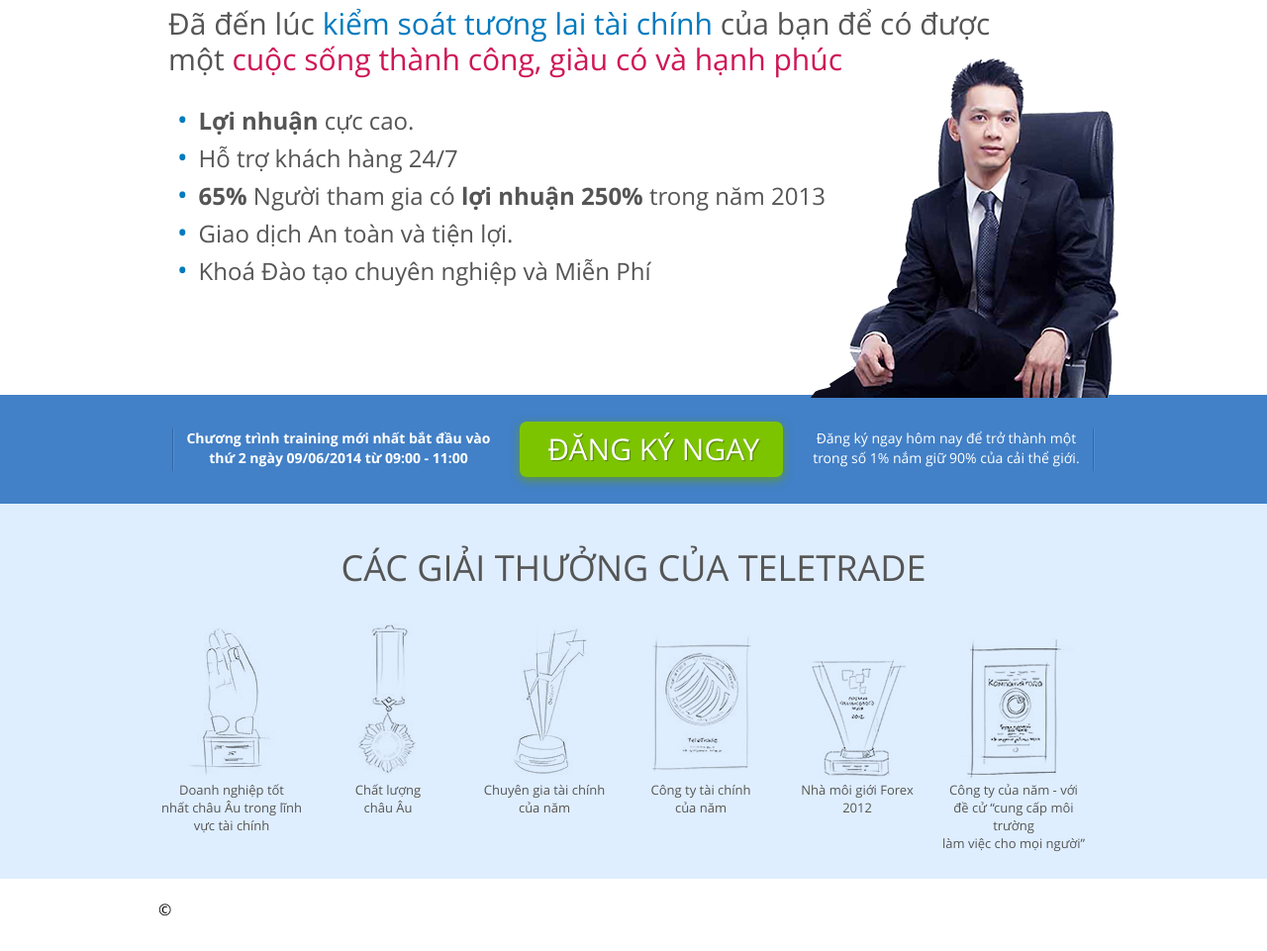
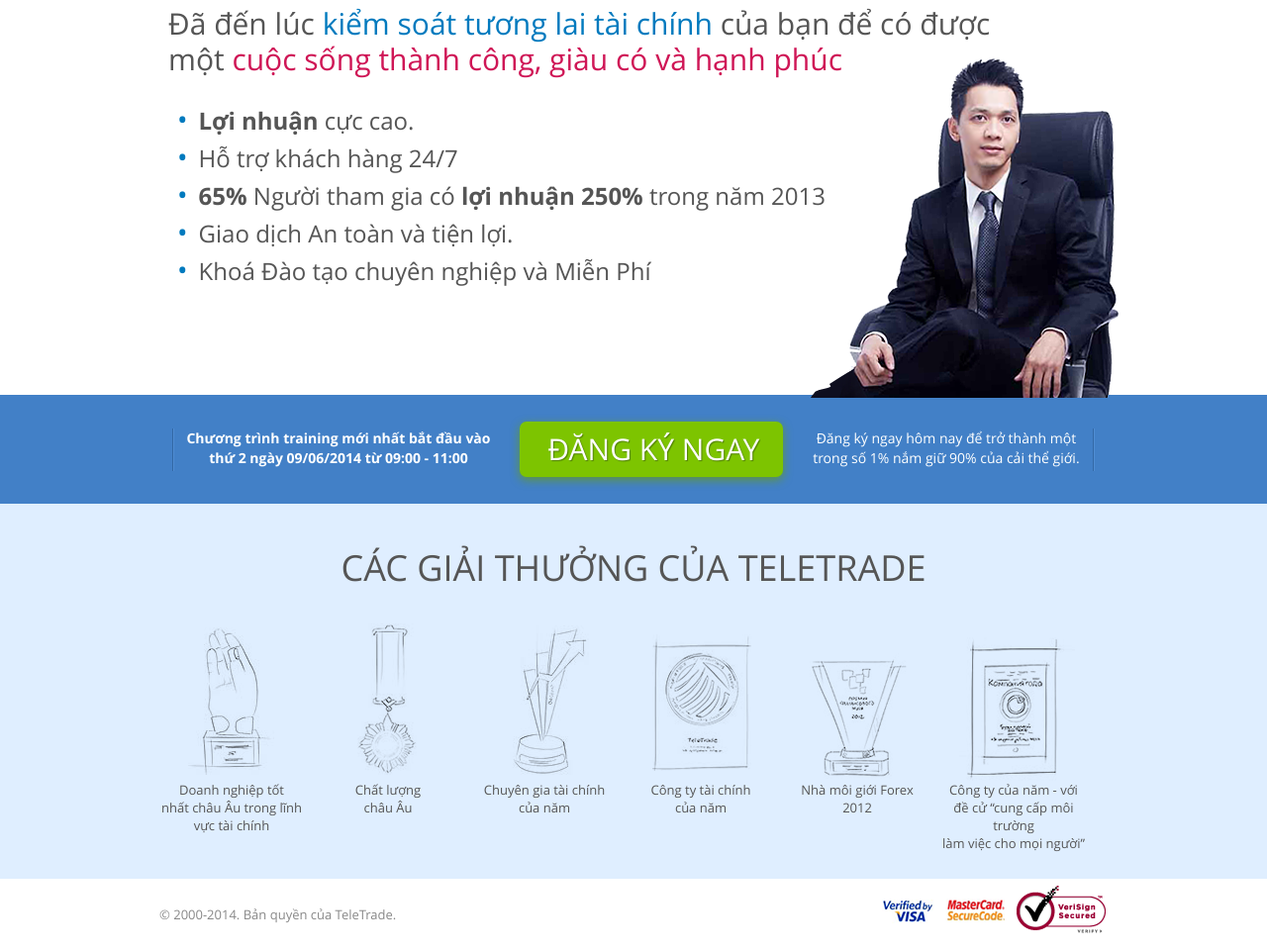
Before and after one commit to twiksish/vteletrade, a plain HTML site: page index.html in a window 1280 px wide. Shown: the part 504-1465 px from the top of the page at 99% size. Before the commit the page ends 1434 px from the top, so only its background shows below. Drawn offline with Linux system fonts and the light colour scheme.

Commit message:
added footer block

```diff
--- a/css/_footer.css
+++ b/css/_footer.css
@@ -1,9 +1,37 @@
 .footer {
-    height: 100px;
     position: relative;
+    padding: 29px 0;
 }
     .footer__copyright {
+        font-size: 13px;
+        line-height: 15px;
+        color: #888;
+        margin-left: 1px;
+    }
+
+    .footer__visa {
+        background: url(../images/visa.png);
+        width: 52px;
+        height: 24px;
         position: absolute;
-        left: 0;
-        top: 10px;
+        top: 21px;
+        right: 177px;
     }
+
+    .footer__mastercard {
+        background: url(../images/mastercard.png);
+        width: 59px;
+        height: 24px;
+        position: absolute;
+        top: 20px;
+        right: 105px;
+    }
+
+    .footer__verisign {
+        background: url(../images/verisign.png);
+        width: 92px;
+        height: 52px;
+        position: absolute;
+        top: 5px;
+        right: 2px;
+    }
--- a/css/_page.css
+++ b/css/_page.css
@@ -26,5 +26,5 @@
     }
 
     .page__footer {
-        margin: 20px 0 0;
+        background: #fff;
     }
--- a/css/style.css
+++ b/css/style.css
@@ -26,7 +26,7 @@
 /*@import url(_sidebar.css);*/
 /*@import url(_content.css);*/
 @import url(_header.css);
-/*@import url(_footer.css);*/
+@import url(_footer.css);
 /*@import url(_body.css);*/
 @import url(_region.css);
 @import url(_page.css);
--- a/index.html
+++ b/index.html
@@ -54,7 +54,6 @@
 
                 </div>
             </div><!-- /page__header -->
-
 
 
             <div class="page__features">
@@ -153,15 +152,13 @@
             <div class="page__footer">
                 <div class="region">
                     <footer class="footer">
-                        <div class="footer__copyright">
-                            <div class="copyright">
-                                ©
-                            </div>
-                        </div>
+                        <div class="footer__copyright">© 2000-2014. Bản quyền của TeleTrade.</div>
+                        <div class="footer__visa"></div>
+                        <div class="footer__mastercard"></div>
+                        <div class="footer__verisign"></div>
                     </footer>
                 </div>
             </div><!-- /page__footer -->
-
 
 
         </div><!-- /page -->
```
